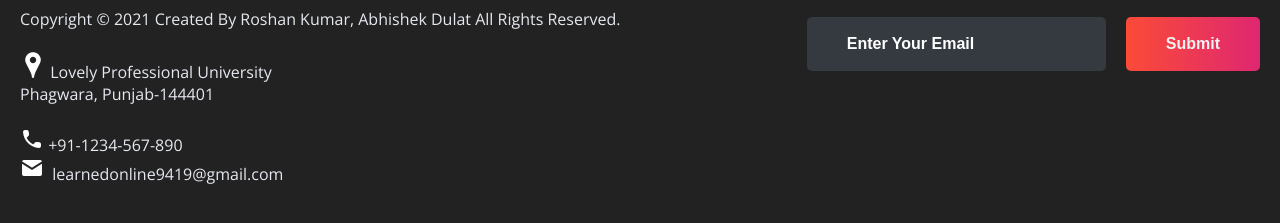
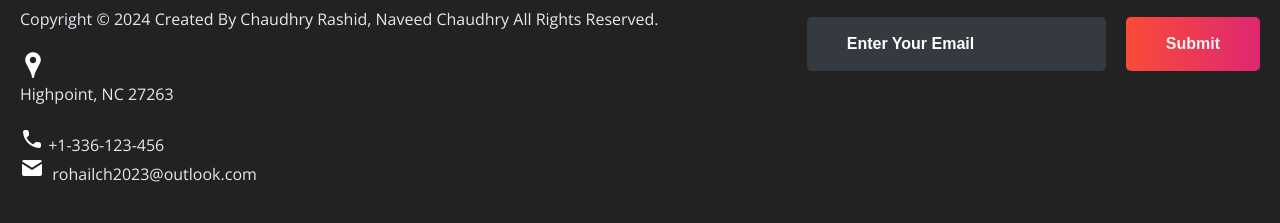
Before and after one commit to Rohail2008/Learn, a plain HTML site: page computer_courses.html in a window 1280 px wide. Shown: the part 8660-8883 px from the top of the page. Drawn offline with nearby package versions, Linux system fonts and the light colour scheme.

Commit message:
Update computer_courses.html

```diff
--- a/computer_courses.html
+++ b/computer_courses.html
@@ -581,14 +581,14 @@
 				<a href="#"><img src="ytube.png"></a>
 				<a href="#"><img src="linkedin.png"></a>
 			</div><br><br>
-			<p class="rights-text">Copyright © 2021 Created By Roshan Kumar, Abhishek Dulat All Rights Reserved.</p>
-			<br><p><img src="location.png"> Lovely Professional University<br>Phagwara, Punjab-144401</p><br>
-			<p><img src="phone.png"> +91-1234-567-890<br><img src="mail.png">&nbsp; learnedonline9419@gmail.com</p>
-		</div>
-		<div class="right-col">
-			<h1 style="color: #fff">Our Newsletter</h1>
-			<div class="border"></div><br>
-			<p>Enter Your Email to get our News and updates.</p>
+			<p class="rights-text">Copyright © 2024 Created By Chaudhry Rashid, Naveed Chaudhry All Rights Reserved.</p>
+				<br><p><img src="location.png"> <br>Highpoint, NC 27263</p><br>
+				<p><img src="phone.png"> +1-336-123-456<br><img src="mail.png">&nbsp; rohailch2023@outlook.com</p>
+			</div>
+			<div class="right-col">
+				<h1 style="color: #fff">Our Newsletter</h1>
+				<div class="border"></div><br>
+				<p>Enter Your Email to get our News and updates.</p>
 			<form class="newsletter-form">
 				<input class="txtb" type="email" placeholder="Enter Your Email">
 				<input class="btn" type="submit" value="Submit">
```
